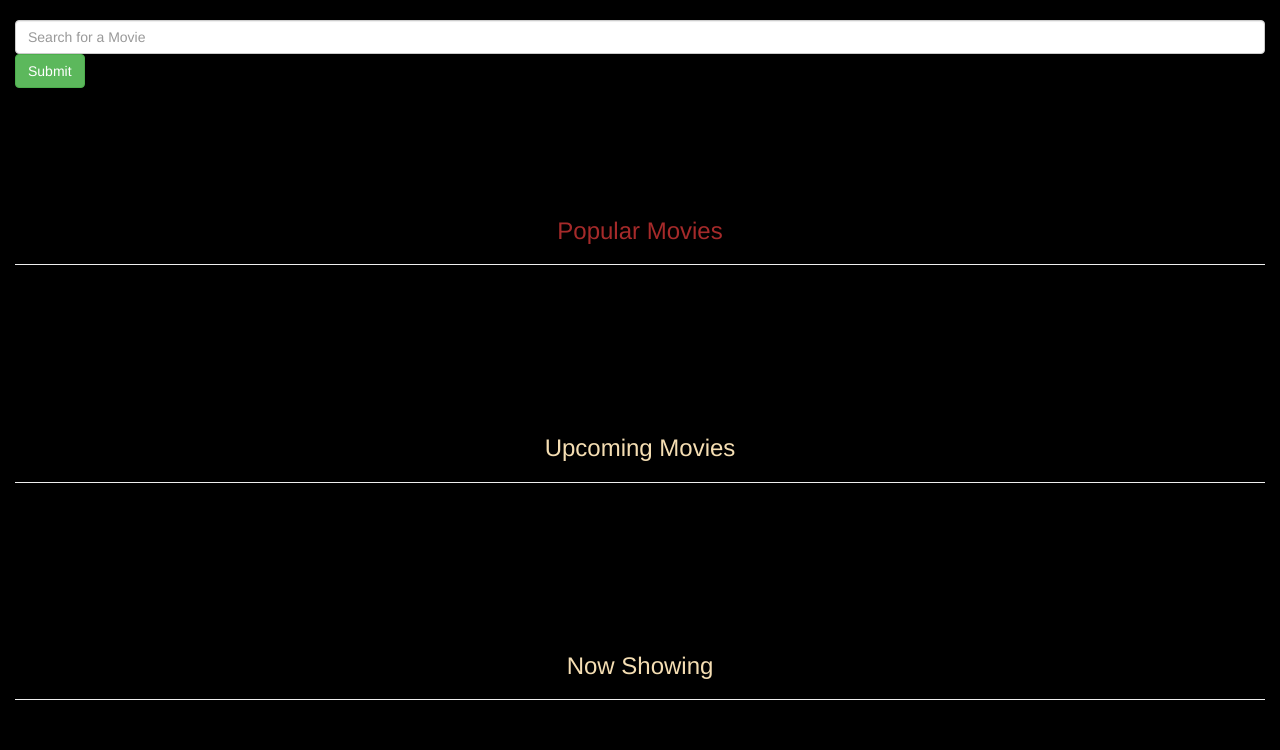
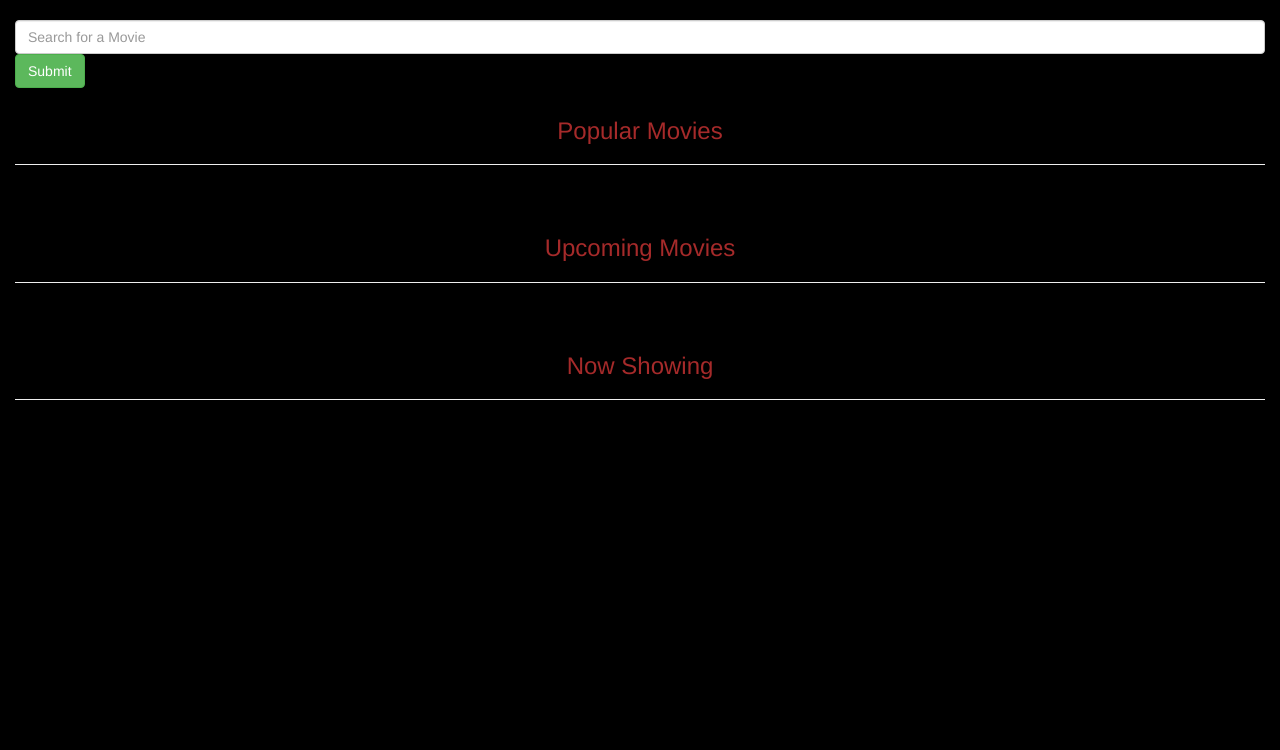
Before and after one commit to marknesh/onlymovies, a Flask app: template app/templates/index.html in a window 1280 px wide. Shown: the part 52-802 px from the top of the page. After the commit the page ends 452 px from the top, so only its background shows below. Run offline with Flask 2, Linux system fonts and the light colour scheme; the template is opened without the code that fills it, so the values that code supplies are empty; some libraries are stand-ins or nearby versions.

Commit message:
Purge cache

```diff
--- a/app/static/css/index.css
+++ b/app/static/css/index.css
@@ -10,7 +10,7 @@ body{
     background-color: black;
 }
 .hi{
-  color:wheat;
+  color:brown;
   text-align: center;
-  margin-top: 130px;
+  margin-top: 30px;
 }
```
